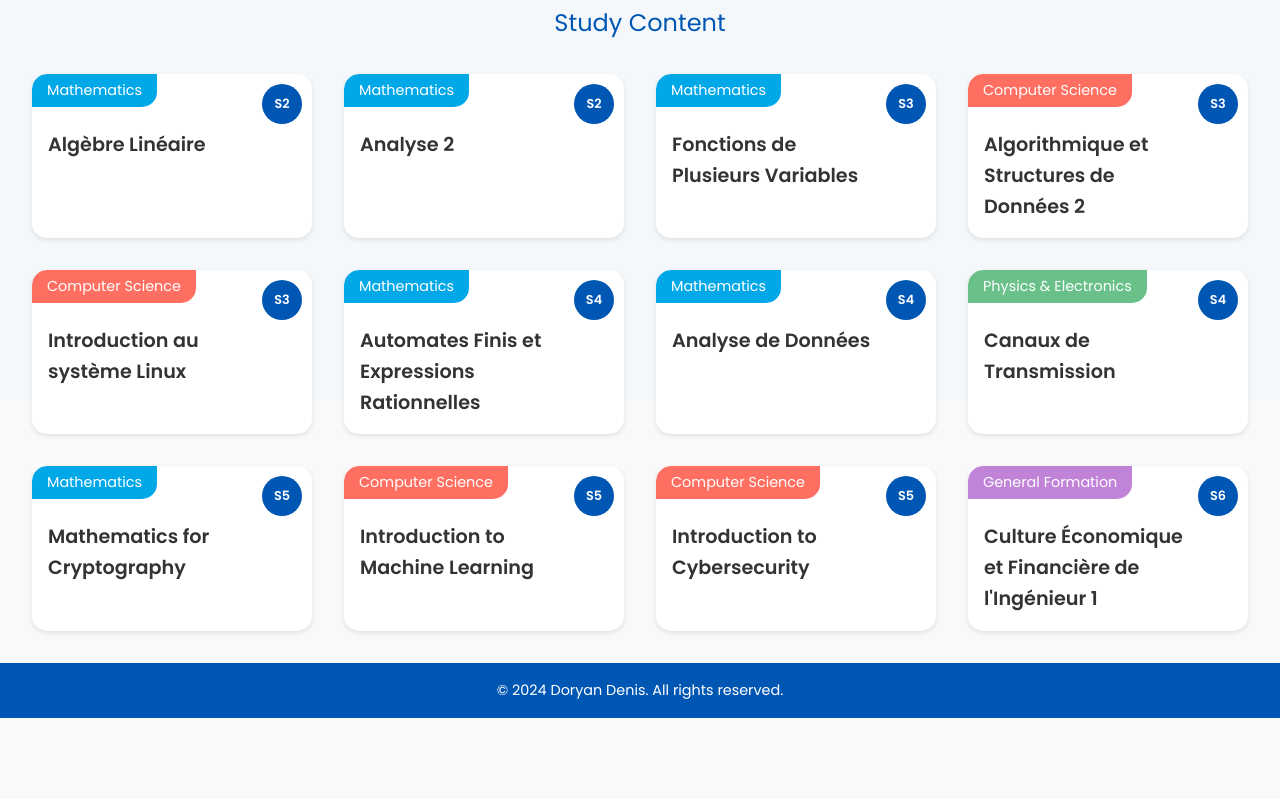
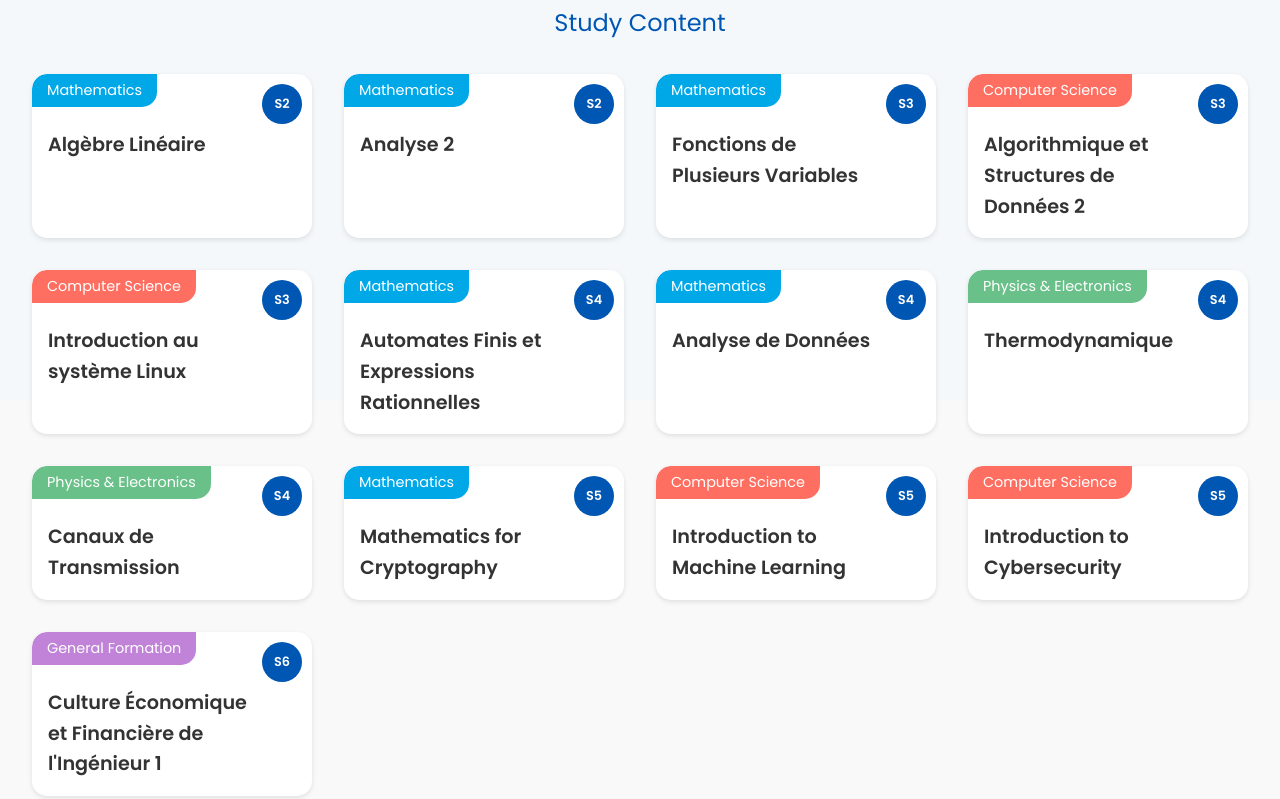
Before and after one commit to DorDNS/StudyHub, a plain HTML site: page index.html in a window 1280 px wide. Shown: the part 400-1199 px from the top of the page. Before the commit the page ends 1118 px from the top, so only its background shows below. Drawn offline with Linux system fonts and the light colour scheme.

Commit message:
Ajout fiche thermo

```diff
--- a/index.html
+++ b/index.html
@@ -103,6 +103,14 @@
                     <div class="category-label category-phy">Physics & Electronics</div>
                     <span class="semester">S4</span>
                     <div class="content">
+                        <h3>Thermodynamique</h3>
+                    </div>
+                    <a href="pdf/sp402.pdf" target="_blank" class="card-link"></a>
+                </div>
+                <div class="study-card">
+                    <div class="category-label category-phy">Physics & Electronics</div>
+                    <span class="semester">S4</span>
+                    <div class="content">
                         <h3>Canaux de Transmission</h3>
                     </div>
                     <a href="pdf/te403.pdf" target="_blank" class="card-link"></a>
```
Also changed, not shown: 1 other file.
